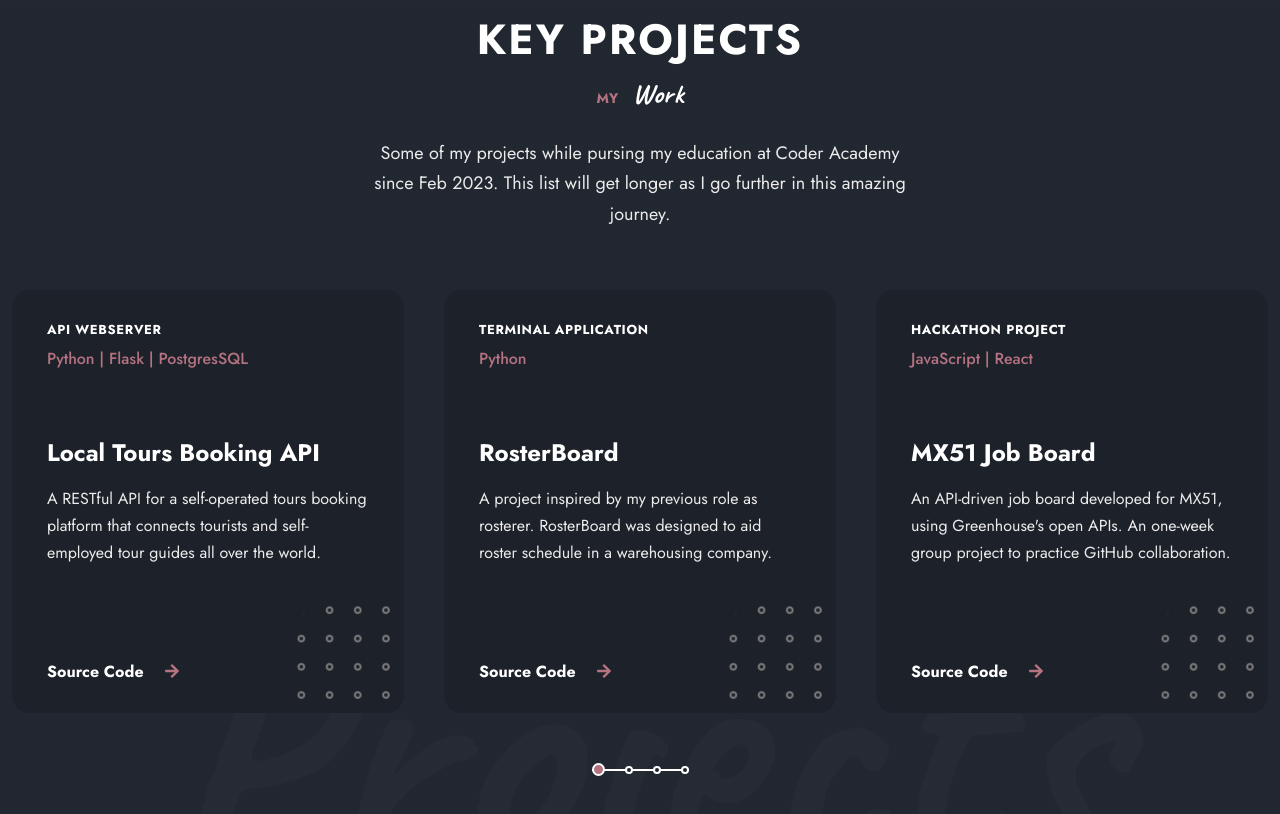
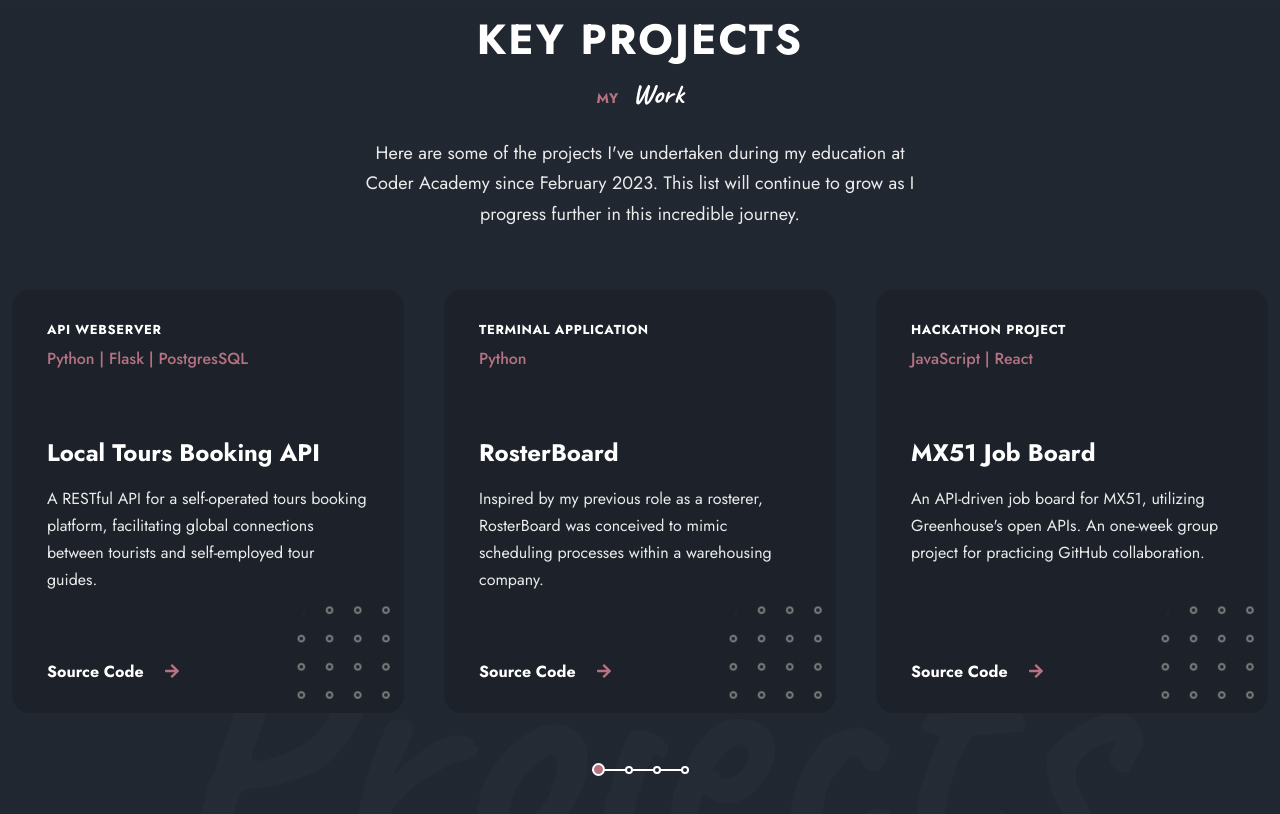
Before and after one commit to ellenpham/personal-portfolio-v2, a React (Vite) app: page /#home in a window 1280 px wide. Shown: the part 1820-2634 px from the top of the page. Built offline with nearby package versions, Linux system fonts and the light colour scheme.

Commit message:
Update website content

```diff
--- a/src/Data.jsx
+++ b/src/Data.jsx
@@ -28,22 +28,22 @@ const stories = [
     id: 1,
     title: 'Who am I?',
     description:
-      "I am Ellen Pham - a junior full-stack developer, based in Melbourne, Australia. I am a coder by heart, and my experience in business setting have equipped me with valuable skills to be adaptable to any work environment. Since I was young, I has always been fascinated about how technology has evolved and how amazing web applications were created to serve us in daily life. I want to be a part of the tech industry, contributing to create real programs that solve real-world problems. Soon to be a graduate from Coder Academy, I strive to expand my tech knowledge and sharpen my coding skills. I always put in 100% effort in my study and work. To me, no practical experience is less significant, I can always learn something from them when giving out my best.",
+      "I am Ellen Pham - a junior full-stack developer, based in Melbourne, Australia. I am a coder by heart, and my experience in business setting have equipped me with valuable skills to be adaptable to any work environment. Since I was young, I have always been fascinated about how technology has evolved and how amazing web applications are created to serve us in daily life. I want to be a part of the tech industry, contributing to creating real programs that solve real-world problems. Soon to be a graduate from Coder Academy, I strive to expand my tech knowledge and sharpen my coding skills. I always put in 100% effort in my study and work. To me, no practical experience is less significant; I can always learn something from them when giving out my best.",
   },
   {
     id: 2,
     title: 'What brought me here?',
-    description: 'Back in 2017, I worked in marketing data management team at Bosch, Singapore. In 2019, I moved back to Australia and worked as a resourcing specialist at Programmed Skilled Workforce. Throughout my career, I have operated on various company internal systems, and have always been the go-to person when it comes to system operation. My passion for technology and the confidence working with systems gradually grew throughout years of performing database management. Yet, I still found the job was not challenging enough. I then took my courage and leapt into the newfound passion - coding. I love combining the worlds of logic and creative design to make engaging, functional, and accessible websites and applications. My aim is to deliver meaningful storytelling through exceptional digital experience.',
+    description: 'In 2017, I contributed to the marketing data management team at Bosch, Singapore. Upon returning to Australia in 2019, I took on the role of a resourcing specialist at Programmed Skilled Workforce. Throughout my career, I have navigated various company internal systems, establishing myself as the go-to person for operational expertise. My passion for technology and confidence in system operation developed over years of hands-on experience in data management. However, I sought a more challenging path. Taking a leap of courage, I delved into my newfound passion—coding. I thrive on merging the realms of logic and creative design to craft engaging, functional, and accessible websites and applications. My goal is to convey meaningful storytelling through exceptional digital experiences.',
   },
   {
     id: 3,
     title: 'What am I standing for?',
-    description: "The four values that I am always upholding: Integrity - Trust - Dedication - Humbleness. And my favourite quote from Maya Angelou 'Do the best you can until you know better. Then when you know better, do better'. Switching to tech career is not easy but I believe that if you put your heart in whatever you do, work hard and never give up, you will get rewarded with fruitful outcome.",
+    description: "I consistently uphold four core values: Integrity, Trust, Dedication, and Humbleness. A quote by Maya Angelou that resonates with me is, 'Do the best you can until you know better. Then when you know better, do better.' Transitioning to a tech career is challenging, but I firmly believe that with dedication, hard work, and perseverance, one can achieve rewarding outcomes.",
   },
   {
     id: 4,
     title: 'Who am I outside of work?',
-    description: "Me, when I am not coding, I am a dedicated mum of an active 3-year-old girl, who has taught me a lot about empathy, positivity, resilience, time management and creative thinking. I am also a yoga lover, a plants addict, an aspiring chef, and a spiritual enthusiast. I am mindful in everything I do and find my happiness in the giving's. That also makes me a team-oriented person, in both personal life and work environment, I communicate and collaborate with others with dedication and respect. I keep a beginner's mindset when it comes to reaching out for assistance and clarifying my questions. By myself, I learn and work diligently to support everyone around me in achieving common goals.",
+    description: "Outside of coding, I embrace the role of a dedicated mother to an energetic 3-year-old girl. Motherhood has imparted valuable lessons in empathy, positivity, resilience, time management, and creative thinking. Beyond parenting, I am a yoga enthusiast, a plant lover, an aspiring chef, and a spiritual enthusiast. Mindfulness is integral to everything I do, and I find joy in giving back. This quality extends to my approach in personal life and work environments—I thrive as a team-oriented individual, emphasizing communication and collaboration with dedication and respect. Maintaining a beginner's mindset, I openly seek assistance and clarification, and always committed to learning and working diligently to support everyone around me in achieving common goals.",
   }
 ]
 
@@ -58,7 +58,7 @@ export const projects = [
     link : 'https://github.com/ellenpham/API-Webserver-LocalTourBooking',
     tech_stack: "Python | Flask | PostgresSQL",
     description:
-      'A RESTful API for a self-operated tours booking platform that connects tourists and self-employed tour guides all over the world.',
+      'A RESTful API for a self-operated tours booking platform, facilitating global connections between tourists and self-employed tour guides.',
   },
   {
     id: 2,
@@ -67,7 +67,7 @@ export const projects = [
     link: 'https://github.com/ellenpham/RosterBoard-TerminalApp',
     tech_stack: "Python",
     description:
-      'A project inspired by my previous role as rosterer. RosterBoard was designed to aid roster schedule in a warehousing company.',
+      'Inspired by my previous role as a rosterer, RosterBoard was conceived to mimic scheduling processes within a warehousing company.',
   },
   {
     id: 3,
@@ -76,7 +76,7 @@ export const projects = [
     link: 'https://github.com/katielock92/gh-job-board',
     tech_stack: "JavaScript | React",
     description:
-      "An API-driven job board developed for MX51, using Greenhouse's open APIs. An one-week group project to practice GitHub collaboration.",
+      "An API-driven job board for MX51, utilizing Greenhouse's open APIs. An one-week group project for practicing GitHub collaboration.",
   },
   {
     id: 4,
@@ -94,7 +94,7 @@ export const projects = [
     link: 'https://github.com/irene2mana-T3A2-2023',
     tech_stack: "React | Node | Express | MongoDB",
     description:
-      'A work-in-progress project with an expected completion in December. This is a MERN stack web application for online grocery shopping.',
+      'Currently a work-in-progress, this MERN stack web application for online grocery shopping is anticipated to be completed by Dec 2023.',
   },
   {
     id: 6,
@@ -103,7 +103,7 @@ export const projects = [
     link: 'https://github.com/ellenpham/random-jokes-generator',
     tech_stack: "JavaScript",
     description:
-      'A simple jokes generator using Jokes API. A practice in basic API fetch, JS DOM and asynchronous functions.',
+      'Simple jokes generator utilizing the Jokes API, a practice in fundamental API fetch, JS DOM manipulation, and asynchronous functions.',
   }
 ];
 
@@ -200,7 +200,7 @@ export const cv = [
     subtitle: 'Web Developement',
     date: 'Feb-Dec 2023',
     description:
-      'As I am expecting to graduate in December 2023, I eagerly anticipate stepping into the professional realm of IT with a solid foundation in the latest technologies and programming languages that Coder Academy has equipped me. This academic journey has been a challenging yet rewarding adventure, filled with opportunities for learning and growth.',
+      'With an expected graduation date in December 2023, I am eagerly anticipating the transition into the professional realm of IT. Coder Academy has equipped me with a solid foundation in the latest technologies and programming languages. This academic journey has been a challenging yet rewarding adventure, providing ample opportunities for learning and growth.',
     category: 'education',
   },
 
@@ -210,7 +210,7 @@ export const cv = [
     subtitle: 'Master of International Business',
     date: '2015 - 2016',
     description:
-      'My destiny with Australia started from when I pursued this course. I have gained so much within just a year, not only in academic achievement, but also in self-improvement. Within this time, I have built myself towards independence, discipline, diligence and versatility. While studying, I have also done a few casual jobs, including cashier, baker and cafe all-rounder.',
+      'My journey in Australia began with my pursuit of this course. In just a year, I have achieved significant academic milestones and witnessed remarkable self-improvement. During this period, I have cultivated qualities of independence, discipline, diligence, and versatility. Concurrently, I have undertaken various casual roles, such as a cashier, baker, and cafe all-rounder, while pursuing my studies.',
     category: 'education',
   },
 
@@ -220,7 +220,7 @@ export const cv = [
     subtitle: 'Economics & International Business',
     date: '2011 - 2015',
     description:
-      'During my university years, I attended several extracurricular activities and participated in organizing start-up events for students nationwide. An interesting fact is I have studied economics in Chinese language. I was granted with the 2nd prize in a national competition for Chinese language proficiency back in 2010. So yes, I am a trilingual, speaking English, Vietnamese and Mandarin (and a tiny bit of Japanese from self-studying). It is true to say I am a linguaphile, even now as I am shifting my love to programming languages.',
+      'Throughout my university years, I actively engaged in numerous extracurricular activities and played a key role in organizing start-up events catering to students nationwide. An interesting aspect of my academic journey is that I pursued economics in the Chinese language. A noteworthy achievement was securing the 2nd prize in a national competition for Chinese language proficiency in 2010. Hence, I am trilingual, fluent in English, Vietnamese, and Mandarin, with a modest grasp of Japanese from self-study. As a linguaphile, my love for languages persists, now extending into the realm of programming languages.',
     category: 'education',
   },
 
@@ -230,7 +230,7 @@ export const cv = [
     subtitle: 'Programmed Skilled Workforce',
     date: '2019-2022',
     description:
-      'My main role in Programmed was to maintain staff database and arrange work schedule for hundreds of casual workers in a daily basis. This job required high level of accuracy and timely delivery, and I have proudly fulfilled both aspects. Throughout my time working here, I have honed my skills in customer service, time management, observation, problem-solving, and multitasking.',
+      'In my role at Programmed, I was primarily responsible for maintaining the staff database and organizing work schedules for hundreds of casual workers on a daily basis. This position demanded a high level of accuracy and timely delivery, both of which I proudly fulfilled. Over the course of my tenure, I refined my skills in client relations, customer service, time management, observation, problem-solving, and multitasking.',
     category: 'experience',
   },
 
@@ -240,7 +240,7 @@ export const cv = [
     subtitle: 'Fuson Auto Bosch',
     date: '2017-2019',
     description:
-      'Fuson Auto Bosch is my family business. It is a distributor of Bosch Automotive Aftermarket in Vietnam. I have assisted in drafting business contracts and emails, materials translation and organized meetings. This is also considered as my gap year, as I was relocating to Australia. During this time, I focused more on enriching my personal experience through travelling, reading, self-cultivating and connecting with people around me.',
+      'Fuson Auto Bosch, a distributor of Bosch Automotive Aftermarket in Vietnam, is my family business. In this capacity, I have contributed by drafting business contracts, composing emails, translating materials, and organizing meetings. This period also served as my gap year, coinciding with my relocation to Australia. During this time, my focus shifted towards enriching my personal experiences through travel, reading, self-cultivation, and re-establishing connections with people around me.',
     category: 'experience',
   },
 
@@ -250,7 +250,7 @@ export const cv = [
     subtitle: 'Robert Bosch in Singapore',
     date: 'Feb-Aug 2017',
     description:
-      'This internship not only sharpened my technical skills but also honed my ability to collaborate within a professional setting and in a culturally diversed work environment. Over the course of 6 months, I actively contributed to various tasks across different departments, gaining hands-on experience in data management and documents handling. The supportive environment and mentorship provided by the team fostered my professional growth, allowing me to apply classroom knowledge to real-world scenarios.',
+      'This internship not only enhanced my technical skills but also refined my ability to collaborate within a professional setting, particularly in a culturally diverse work environment. Over the span of six months, I actively contributed to a range of tasks across different departments, gaining hands-on experience in data management and document handling. The supportive environment and mentorship provided by the team significantly fostered my professional growth, enabling me to seamlessly apply classroom knowledge to real-world scenarios.',
     category: 'experience',
   },
 ];
--- a/src/components/home/Home.jsx
+++ b/src/components/home/Home.jsx
@@ -54,7 +54,7 @@ const Home = () => {
                 </div>
 
                 <p className='home__text'>
-                    An aspiring coder with a pure passion for web development and a genuine aspiration for professional self-development in tech.
+                    Aspiring coder with a genuine passion for web development and a sincere desire for professional growth in the tech industry.
                 </p>
 
                 <div className="home__socials">
--- a/src/components/projects/Projects.jsx
+++ b/src/components/projects/Projects.jsx
@@ -23,7 +23,7 @@ const Projects = () => {
             My <span>Work</span>
         </p>
         <p className="section__description">
-            Some of my projects while pursing my education at Coder Academy since Feb 2023. This list will get longer as I go further in this amazing journey.
+            Here are some of the projects I've undertaken during my education at Coder Academy since February 2023. This list will continue to grow as I progress further in this incredible journey.
         </p>
 
         <Swiper
--- a/src/components/resume/Resume.jsx
+++ b/src/components/resume/Resume.jsx
@@ -11,7 +11,7 @@ const Resume = () => {
             My <span>History</span>
         </p>
         <p className="section__description">
-            "There is no magic to the achievement. It's really about hard work, choices and persistence". Came from a business background, but I chose to build my career in tech and will persist to achievement.
+          "There is no magic to the achievement. It's really about hard work, choices and persistence". Despite my business background, I deliberately chose to forge my career in the tech industry and will remain steadfast in my pursuit of achievement.
         </p>
 
         <div className="resume__container container grid">
--- a/src/components/skills/Skills.jsx
+++ b/src/components/skills/Skills.jsx
@@ -11,7 +11,7 @@ const Skills = () => {
             My <span>Skills</span>
         </p>
         <p className="section__description">
-            The technologies, skills and tools I am using for my projects with a guarantee of extensions in the near future.
+        The technologies, skills, and tools I employ in my projects are continually evolving, with a commitment to expanding them in the near future.
         </p>
 
         <div className="skills__container container grid">
```
